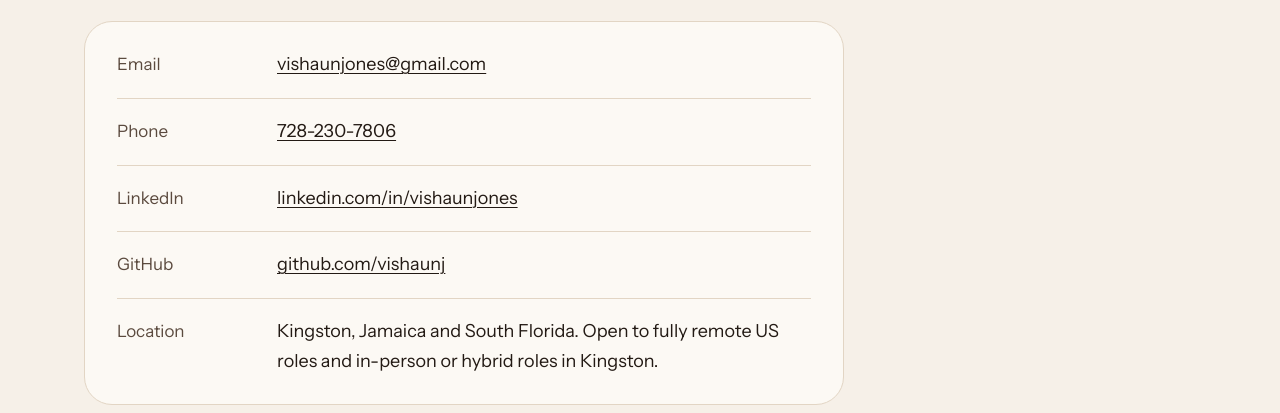
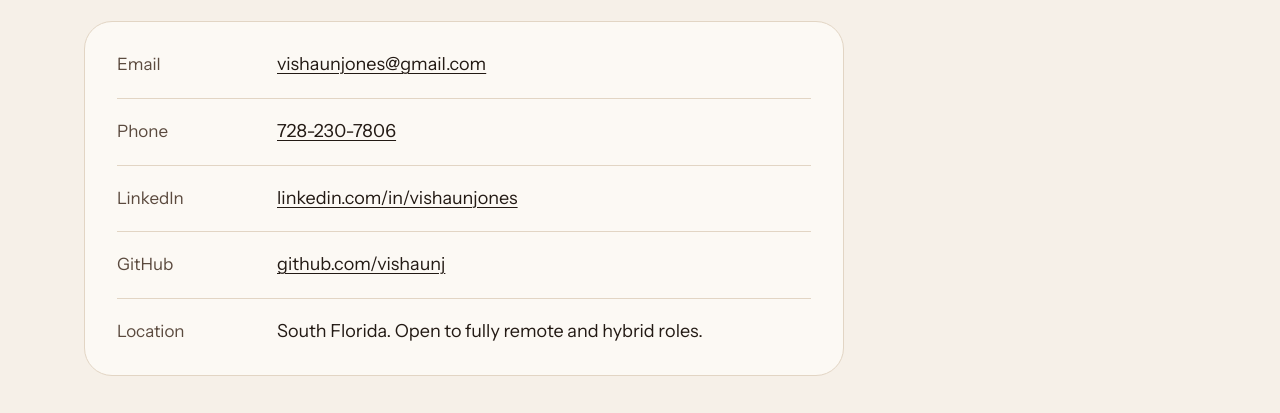
Before and after one commit to vishaunj/vishaunj.github.io, a plain HTML site: page contact/index.html in a window 1280 px wide. Shown: the part 313-726 px from the top of the page. Drawn offline with Linux system fonts and the light colour scheme.

Commit message:
Update index.html

```diff
--- a/contact/index.html
+++ b/contact/index.html
@@ -25,7 +25,7 @@
 <div><dt>Phone</dt><dd><a href="tel:+17282307806">728-230-7806</a></dd></div>
 <div><dt>LinkedIn</dt><dd><a href="https://linkedin.com/in/vishaunjones">linkedin.com/in/vishaunjones</a></dd></div>
 <div><dt>GitHub</dt><dd><a href="https://github.com/vishaunj">github.com/vishaunj</a></dd></div>
-<div><dt>Location</dt><dd>Kingston, Jamaica and South Florida. Open to fully remote US roles and in-person or hybrid roles in Kingston.</dd></div>
+<div><dt>Location</dt><dd>South Florida. Open to fully remote and hybrid roles.</dd></div>
 </dl>
 <p>Hiring managers: a one-page resume is available on request, or see my <a href="https://linkedin.com/in/vishaunjones">LinkedIn</a> for the full history.</p>
 </section>
```
